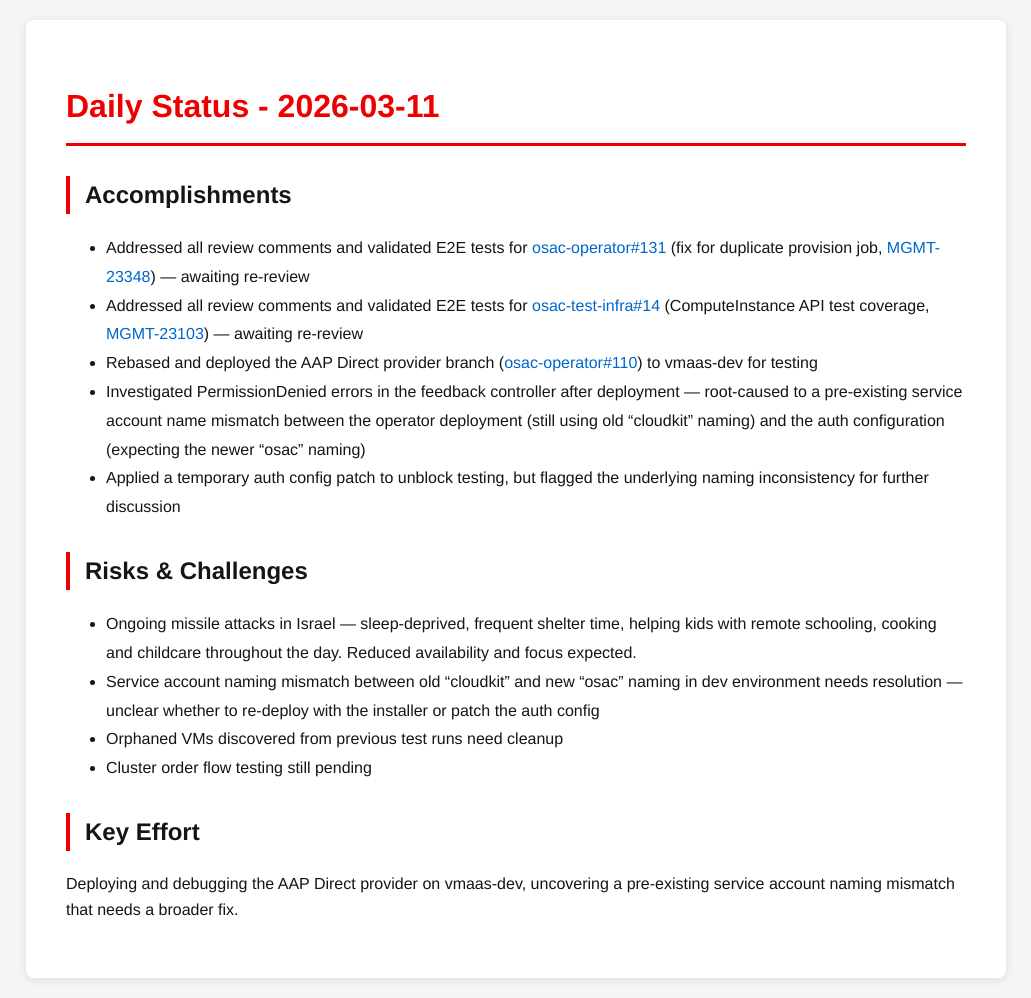
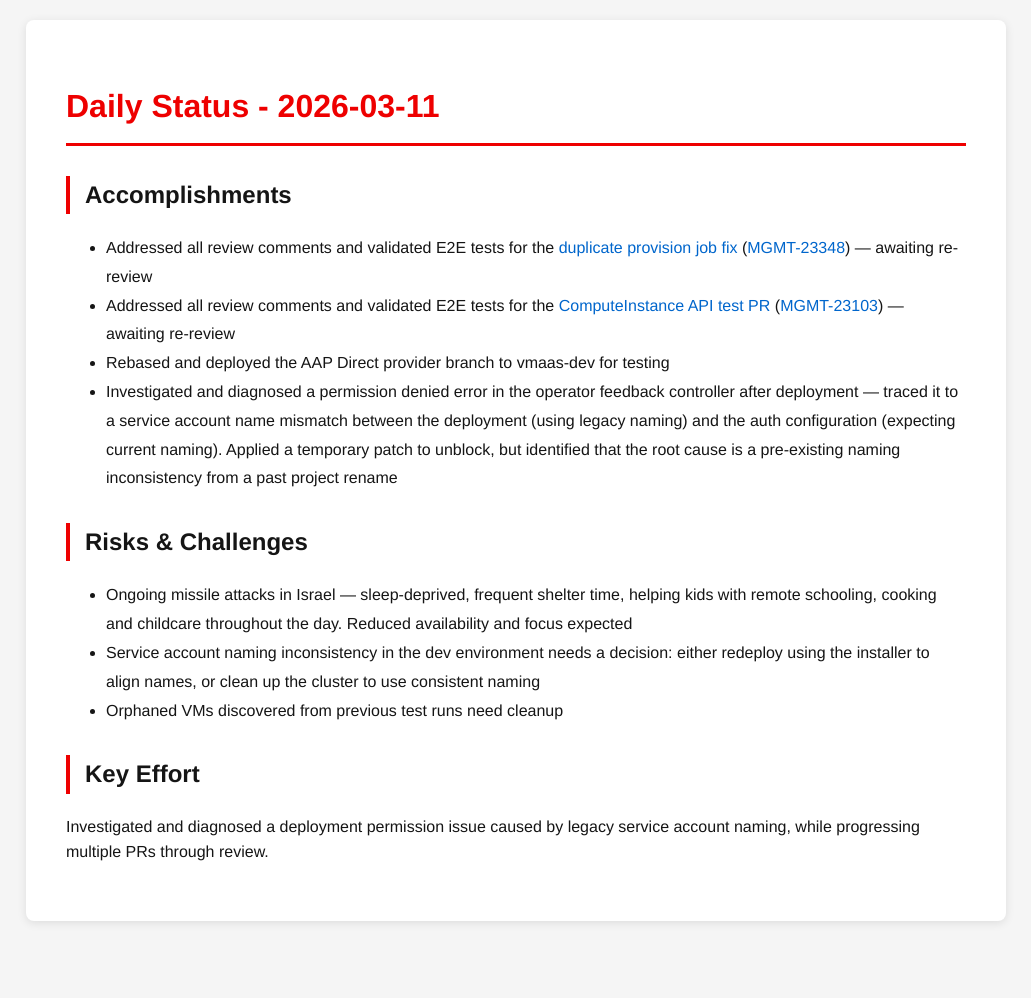
Before and after one commit to tzvatot/daily-status, a Jekyll site: the page built from 2026-03-11.md, in a window 1280 px wide. Shown: the whole page, without its empty margins (124-1155 px from the left). Built offline with Jekyll 4.4.1, drawn with Linux system fonts in a browser that asks for light colours; after the commit the page ends 941 px from its top, so only the background shows below that.

Commit message:
Daily status update - 2026-03-11

```diff
--- a/2026-03-11.md
+++ b/2026-03-11.md
@@ -7,17 +7,15 @@ date: 2026-03-11
 # Daily Status - 2026-03-11
 
 ## Accomplishments
-- Addressed all review comments and validated E2E tests for [osac-operator#131](https://github.com/osac-project/osac-operator/pull/131) (fix for duplicate provision job, [MGMT-23348](https://issues.redhat.com/browse/MGMT-23348)) — awaiting re-review
-- Addressed all review comments and validated E2E tests for [osac-test-infra#14](https://github.com/osac-project/osac-test-infra/pull/14) (ComputeInstance API test coverage, [MGMT-23103](https://issues.redhat.com/browse/MGMT-23103)) — awaiting re-review
-- Rebased and deployed the AAP Direct provider branch ([osac-operator#110](https://github.com/osac-project/osac-operator/pull/110)) to vmaas-dev for testing
-- Investigated PermissionDenied errors in the feedback controller after deployment — root-caused to a pre-existing service account name mismatch between the operator deployment (still using old "cloudkit" naming) and the auth configuration (expecting the newer "osac" naming)
-- Applied a temporary auth config patch to unblock testing, but flagged the underlying naming inconsistency for further discussion
+- Addressed all review comments and validated E2E tests for the [duplicate provision job fix](https://github.com/osac-project/osac-operator/pull/131) ([MGMT-23348](https://issues.redhat.com/browse/MGMT-23348)) — awaiting re-review
+- Addressed all review comments and validated E2E tests for the [ComputeInstance API test PR](https://github.com/osac-project/osac-test-infra/pull/14) ([MGMT-23103](https://issues.redhat.com/browse/MGMT-23103)) — awaiting re-review
+- Rebased and deployed the AAP Direct provider branch to vmaas-dev for testing
+- Investigated and diagnosed a permission denied error in the operator feedback controller after deployment — traced it to a service account name mismatch between the deployment (using legacy naming) and the auth configuration (expecting current naming). Applied a temporary patch to unblock, but identified that the root cause is a pre-existing naming inconsistency from a past project rename
 
 ## Risks & Challenges
-- Ongoing missile attacks in Israel — sleep-deprived, frequent shelter time, helping kids with remote schooling, cooking and childcare throughout the day. Reduced availability and focus expected.
-- Service account naming mismatch between old "cloudkit" and new "osac" naming in dev environment needs resolution — unclear whether to re-deploy with the installer or patch the auth config
+- Ongoing missile attacks in Israel — sleep-deprived, frequent shelter time, helping kids with remote schooling, cooking and childcare throughout the day. Reduced availability and focus expected
+- Service account naming inconsistency in the dev environment needs a decision: either redeploy using the installer to align names, or clean up the cluster to use consistent naming
 - Orphaned VMs discovered from previous test runs need cleanup
-- Cluster order flow testing still pending
 
 ## Key Effort
-Deploying and debugging the AAP Direct provider on vmaas-dev, uncovering a pre-existing service account naming mismatch that needs a broader fix.
+Investigated and diagnosed a deployment permission issue caused by legacy service account naming, while progressing multiple PRs through review.
```
